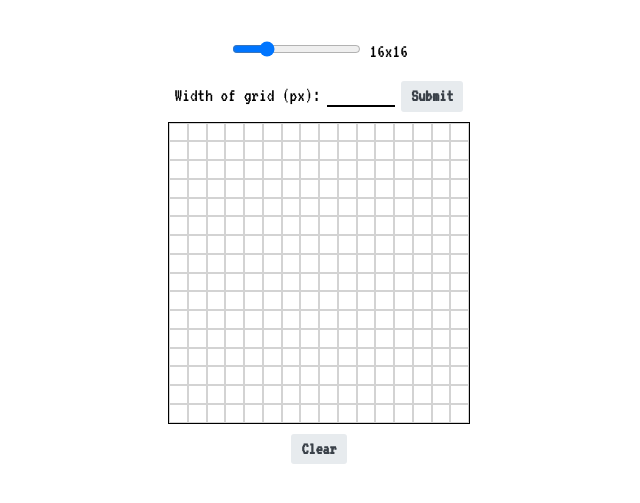
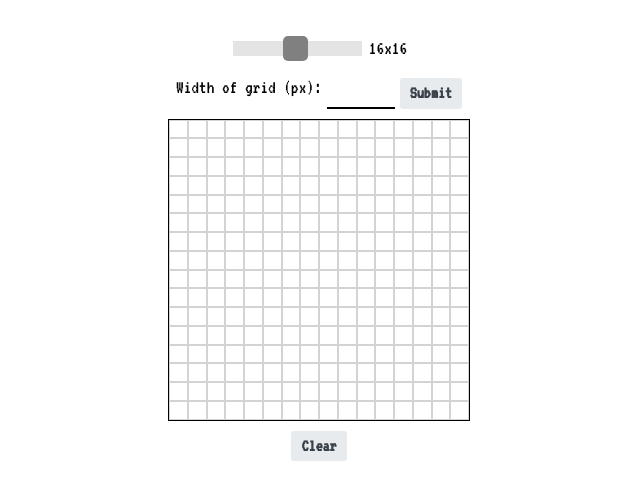
Before and after one commit to BigFatDuck1/etch-a-sketch, a plain HTML site: page index.html in a window 1280 px wide. Shown: the part 91-594 px from the top of the page, without its empty margins (321-961 px from the left). Drawn offline with Linux system fonts and the light colour scheme.

Commit message:
Styled range slider <input>

```diff
--- a/index.html
+++ b/index.html
@@ -14,7 +14,7 @@
 
     <h1>Etch-a-Sketch Simulator</h1>
     <div class="grid_input">
-        <input type="range" min="1" max="64" value="16" class="slider" id="grid_size" name="grid_size">
+        <input type="range" min="1" max="32" value="16" class="slider" id="grid_size" name="grid_size">
         <label for="grid_size" id="grid_size_label">16x16</label>
     </div>
     <div class="size_input">
--- a/styles.css
+++ b/styles.css
@@ -45,6 +45,8 @@ label {
 
 .grid_input, .size_input {
     padding: 10px;
+    display: flex;
+    gap: 5px;
 }
 
 .clear_button {
@@ -79,3 +81,36 @@ label {
     border: none;
     border-bottom: 2px solid;
 }
+
+.slider {
+    /* Removes default style */
+    appearance: none;
+    width: 100%;
+    height: 15px;
+    background: #d3d3d3; /* Grey background */
+    outline: none; /* Remove outline */
+    opacity: 0.6; /* Set transparency (for mouse-over effects on hover) */
+    -webkit-transition: .2s; /* 0.2 seconds transition on hover */
+    transition: opacity .2s;
+  }
+.slider:hover {
+    opacity: 1;
+}
+
+  /* Taken from W3Schools */
+  .slider::-webkit-slider-thumb {
+    -webkit-appearance: none; /* Override default look */
+    appearance: none;
+    width: 25px; /* Set a specific slider handle width */
+    height: 25px; /* Slider handle height */
+    background: #2d2d2d; /* Green background */
+    border-radius: 5px;
+    cursor: pointer; /* Cursor on hover */
+  }
+
+  .slider::-moz-range-thumb {
+    width: 20px; /* Set a specific slider handle width */
+    height: 20px; /* Slider handle height */
+    background: #080808; /* Green background */
+    cursor: pointer; /* Cursor on hover */
+  }
```
